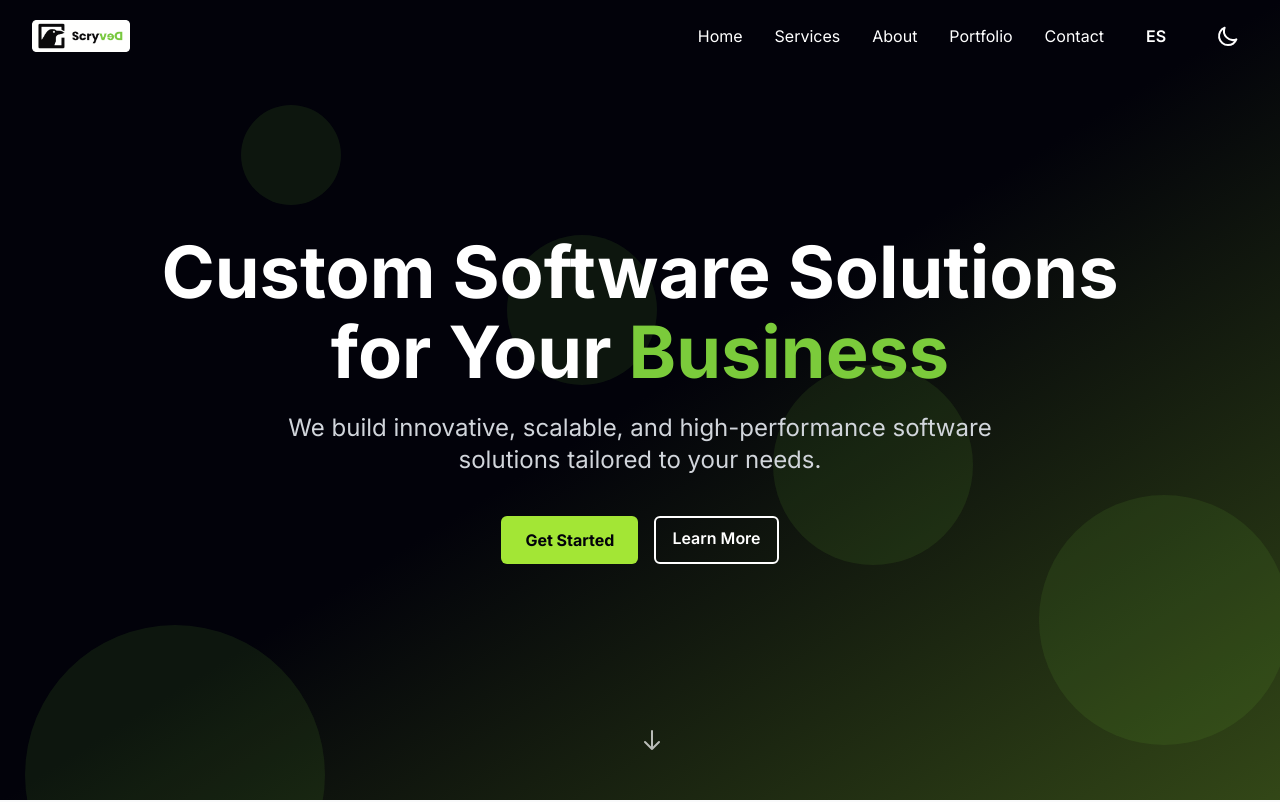
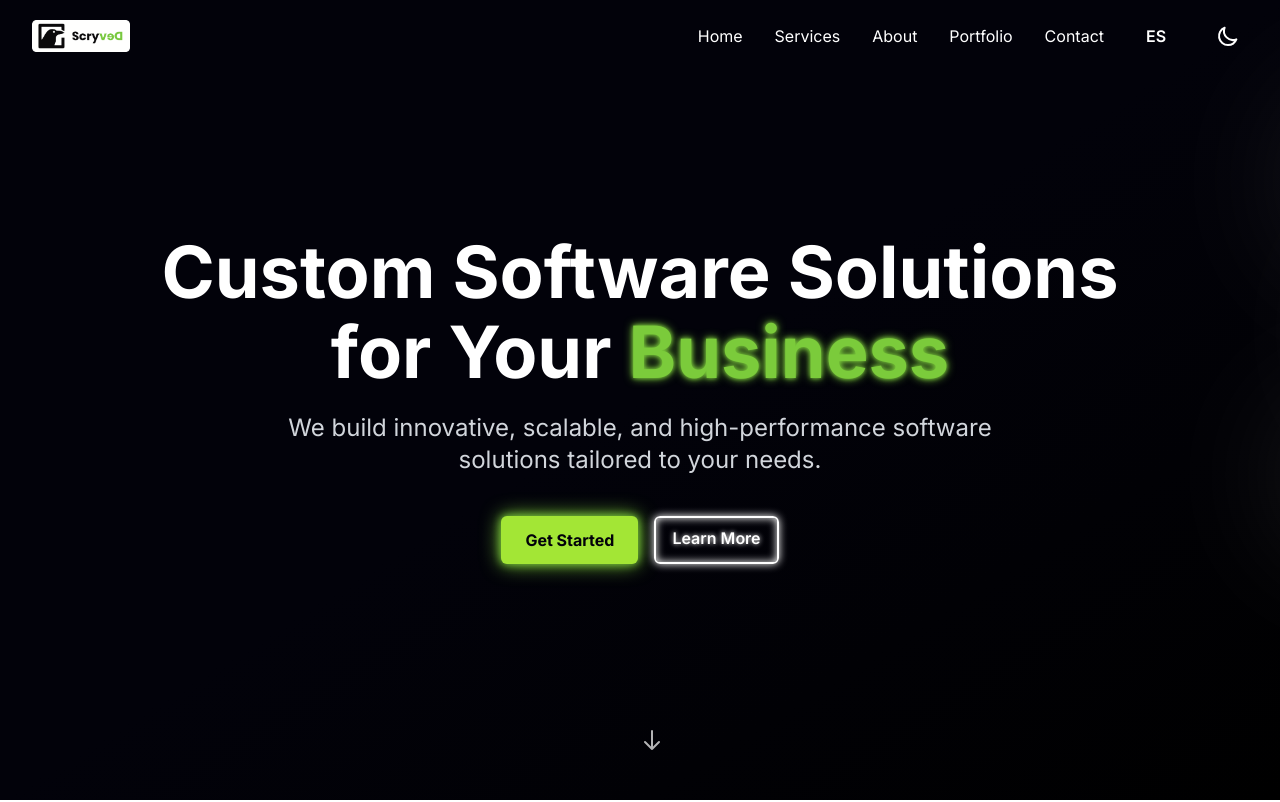
Before and after one commit to Julian-Azange/scryved-landing-page, a React (Vite) app: page / in a window 1280 px wide. Shown: the top 802 px of the page. Built offline with nearby package versions, Linux system fonts and the light colour scheme.

Commit message:
MOD: update data contact

```diff
--- a/src/components/sections/Hero.jsx
+++ b/src/components/sections/Hero.jsx
@@ -3,42 +3,63 @@ import { useLanguage } from '../../context/LanguageContext';
 
 const Hero = () => {
   const { t } = useLanguage();
+
+  const animatedSmokeElements = [
+    { id: 1, width: 350, height: 200, top: '10%', left: '100%', opacity: 0.08, duration: 25, delay: 0 },
+    { id: 2, width: 450, height: 250, top: '60%', left: '110%', opacity: 0.06, duration: 30, delay: 5 },
+    { id: 3, width: 300, height: 180, top: '30%', left: '105%', opacity: 0.09, duration: 27, delay: 2 },
+    { id: 4, width: 500, height: 280, top: '80%', left: '120%', opacity: 0.07, duration: 32, delay: 8 },
+    { id: 5, width: 400, height: 220, top: '20%', left: '115%', opacity: 0.05, duration: 28, delay: 3.5 },
+    { id: 6, width: 250, height: 150, top: '50%', left: '100%', opacity: 0.1, duration: 20, delay: 10 },
+    { id: 7, width: 550, height: 300, top: '5%', left: '125%', opacity: 0.07, duration: 35, delay: 6.5 },
+  ];
+
   return (
     <section
       id="home"
-      className="relative min-h-screen flex items-center justify-center bg-primary overflow-hidden"
+      className="relative min-h-screen flex items-center justify-center bg-white dark:bg-primary  overflow-hidden"
     >
-      {/* Background gradient */}
-      <div className="absolute inset-0 bg-gradient-to-br from-primary via-primary to-secondary/30 z-0"></div>
+      {/* Background gradient overlay, will be mostly covered by animated elements */}
+      {/* Puedes ajustar 'to-black' si quieres un fondo más oscuro que tu 'primary' */}
+      <div className="absolute inset-0 bg-gradient-to-br from-primary via-primary to-black z-0"></div>
 
-      {/* Animated background elements */}
+      {/* Animated background elements (smoke effect) */}
       <div className="absolute inset-0 z-0">
-        {[1, 2, 3, 4, 5].map((id) => {
-          // Use a fixed ID for each element
-          return (
+        {animatedSmokeElements.map((el) => (
           <motion.div
-              key={`bg-element-${id}`}
-              className="absolute rounded-full bg-accent/10"
+            key={`smoke-element-${el.id}`}
+            className="absolute rounded-full filter blur-3xl" // Mantiene el desenfoque para el efecto de humo
             style={{
-                width: `${(id * 50) + 50}px`,
-                height: `${(id * 50) + 50}px`,
-                top: `${(id * 15) % 100}%`,
-                left: `${(id * 20) % 100}%`,
+              width: `${el.width}px`,
+              height: `${el.height}px`,
+              top: el.top,
+              left: el.left, // Posición inicial fuera de la pantalla a la derecha
+              opacity: el.opacity,
+              // Usamos un gradiente radial de blanco a transparente para el efecto de humo
+              // Ajusta la opacidad del rgba para hacer el humo más o menos denso
+              background: `radial-gradient(circle, rgba(255, 255, 255, 255) 0%, rgba(255, 255, 255, 255) 70%)`
             }}
             animate={{
-                x: [0, (id * 10) - 25],
-                y: [0, (id * 10) - 25],
+              // Animar 'x' para mover de derecha a izquierda
+              // Empieza en 0 (su 'left' inicial), va a -1500px (o más si tu pantalla es muy ancha)
+              // y luego regresa a 0 para que Framer Motion reinicie la animación
+              x: [0, -1500, 0], // Ajusta -1500px según el ancho de tu contenido y cuánto quieres que se desplace
+              y: [0, Math.random() * 50 - 25, 0], // Ligero movimiento vertical aleatorio
+              scale: [1, 1.05, 1], // Ligera pulsación de escala para darle más vida
+              opacity: [el.opacity, el.opacity * 1.5, el.opacity], // Ligera pulsación de opacidad
             }}
             transition={{
               repeat: Infinity,
-                repeatType: 'reverse',
-                duration: (id * 2) + 10,
+              repeatType: 'loop', // Usamos 'loop' para que siempre reinicie el movimiento desde la derecha
+              duration: el.duration, // Duración para cruzar la pantalla
+              ease: 'linear', // 'linear' para un movimiento constante, o 'easeInOut' para uno más suave
+              delay: el.delay
             }}
           />
-          );
-        })}
+        ))}
       </div>
 
+      {/* Contenido principal del hero */}
       <div className="container-custom relative z-10 text-center px-4 sm:px-6 lg:px-8">
         <motion.h1
           className="text-4xl md:text-6xl lg:text-7xl font-bold text-white mb-6"
@@ -47,7 +68,7 @@ const Hero = () => {
           transition={{ duration: 0.8, ease: 'easeOut' }}
         >
           <span className="block">{t.hero.title_line1}</span>
-          <span className="block mt-2">{t.hero.title_line2} <span className="text-accent">{t.hero.title_business}</span></span>
+          <span className="block mt-2">{t.hero.title_line2} <span className="text-accent [text-shadow:0_0_4px_currentColor,0_0_10px_currentColor]">{t.hero.title_business}</span></span>
         </motion.h1>
 
         <motion.p
@@ -65,12 +86,12 @@ const Hero = () => {
           animate={{ opacity: 1, y: 0 }}
           transition={{ duration: 0.8, delay: 0.6, ease: 'easeOut' }}
         >
-          <a href="#contact" className="btn-primary">
+          <a href="#contact" className="btn-primary transition-shadow duration-300 shadow-[0_0_8px_theme(colors.accent),0_0_20px_theme(colors.accent)] hover:shadow-[0_0_12px_theme(colors.accent),0_0_30px_theme(colors.accent)]">
             {t.hero.get_started}
           </a>
           <a
             href="#services"
-            className="bg-transparent border-2 border-white text-white font-semibold py-2 px-4 rounded-md hover:bg-white/10 transition-colors duration-300"
+            className="bg-transparent border-2 border-white text-white font-semibold py-2 px-4 rounded-md hover:bg-white/10 transition-all duration-300 [text-shadow:0_0_5px_#fff] shadow-[0_0_8px_#fff,inset_0_0_8px_#fff] hover:shadow-[0_0_15px_#fff,inset_0_0_10px_#fff]"
           >
             {t.hero.learn_more}
           </a>
--- a/src/components/sections/Portfolio.jsx
+++ b/src/components/sections/Portfolio.jsx
@@ -76,7 +76,7 @@ const Portfolio = () => {
   };
 
   return (
-    <section id="portfolio" ref={sectionRef} className="section-padding bg-gray-50 dark:bg-gray-900">
+    <section id="portfolio" ref={sectionRef} className="section-padding bg-white dark:bg-primary">
       <div className="container-custom">
         <motion.div
           className="text-center mb-12"
--- a/src/components/sections/Services.jsx
+++ b/src/components/sections/Services.jsx
@@ -94,7 +94,7 @@ const Services = () => {
   };
 
   return (
-    <section id="services" ref={sectionRef} className="section-padding bg-gray-50 dark:bg-gray-900">
+    <section id="services" ref={sectionRef} className="section-padding bg-white dark:bg-primary">
       <div className="container-custom">
         <motion.div
           className="text-center mb-16"
@@ -119,7 +119,7 @@ const Services = () => {
           {servicesData.map((service) => (
             <motion.div
               key={service.id}
-              className="bg-white dark:bg-gray-800 rounded-lg shadow-lg p-8 hover:shadow-xl transition-shadow duration-300 flex flex-col items-center text-center"
+              className="bg-white dark:bg-zinc-950 rounded-lg shadow-lg p-8 hover:shadow-xl transition-shadow duration-300 flex flex-col items-center text-center"
               variants={itemVariants}
               whileHover={{ y: -5, transition: { duration: 0.2 } }}
             >
--- a/src/components/sections/Testimonials.jsx
+++ b/src/components/sections/Testimonials.jsx
@@ -29,7 +29,7 @@ const Testimonials = () => {
   if (!t) return null;
 
   return (
-    <section id="testimonials" ref={sectionRef} className="section-padding bg-gray-50 dark:bg-gray-900 overflow-hidden">
+    <section id="testimonials" ref={sectionRef} className="section-padding bg-white dark:bg-primary overflow-hidden">
       <div className="container-custom">
         <motion.div
           className="text-center mb-16"
--- a/tailwind.config.cjs
+++ b/tailwind.config.cjs
@@ -15,10 +15,12 @@ module.exports = {
         secondary: '#a3e635',       // Verde lima vibrante (reemplaza al amarillo)
         'secondary-dark': '#84cc16',   // Verde lima más oscuro para hover
         accent: '#7bcb3b',           // Tu verde principal
-        'accent-dark': '#68a932',    // Verde principal más oscuro para hover
+        'accent-dark': '#68a932',   // Verde principal más oscuro para hover
+        devil: '#0c0d0c',           // Tu devil principal
+        'devil-dark': '#0c0d0c',   // devil principal más oscuro para hover
       },
       fontFamily: {
-        sans: ['Inter', 'sans-serif'],
+        sans: ['Poppins', 'sans-serif'],
       },
     },
   },
```
Also changed, not shown: src/locales/en.json (+4 -4 lines), src/locales/es.json (+4 -4 lines). Lines whose indentation alone changed are shown as unchanged.
